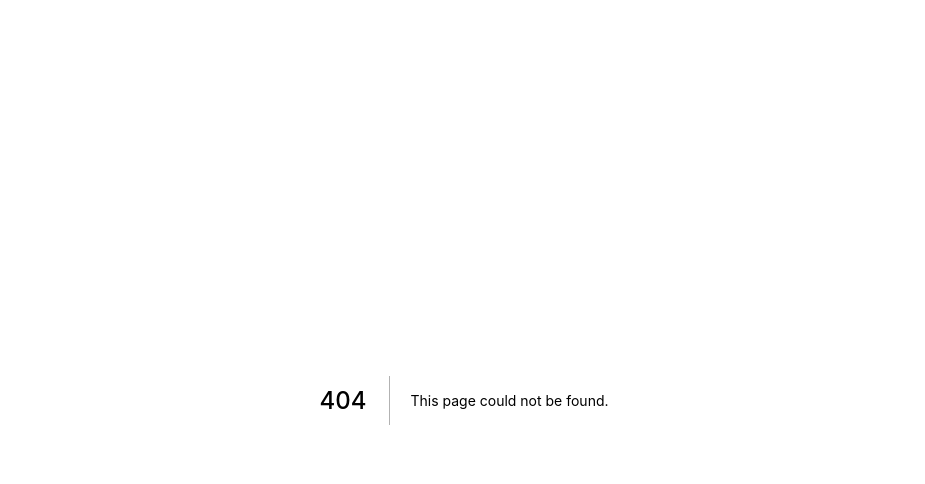
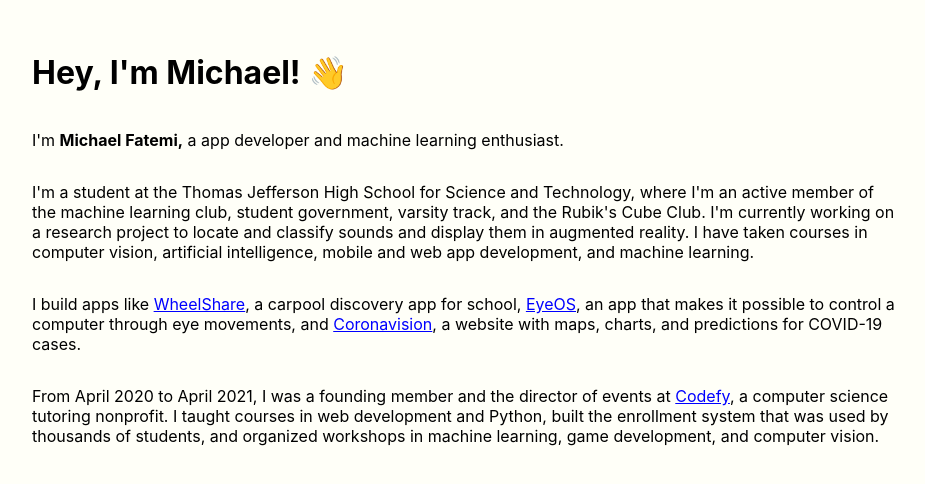
Before and after one commit to myfatemi04/portfolio, a Next.js app: page /about in a window 1280 px wide. Before the commit this address had no page. Shown: the top 484 px of the page, without its empty margins (176-1101 px from the left). Built offline with nearby package versions, Linux system fonts and the light colour scheme.

Commit message:
basic revamp for about page

```diff
--- a/components/Whitebox.tsx
+++ b/components/Container.tsx
@@ -5,16 +5,13 @@ const absoluteMinWidth = `calc(100vw - 2 * ${sidePadding})`;
 const minWidth = `min(${absoluteMinWidth}, 30rem)`;
 const maxWidth = `min(${absoluteMinWidth}, 60rem)`;
 
-export default function Whitebox({ children }: { children: ReactNode }) {
+export default function Container({ children }: { children: ReactNode }) {
   return (
     <div
       style={{
         margin: "1rem auto",
         display: "flex",
         flexDirection: "column",
-        alignItems: "center",
-        borderRadius: "1rem",
-        backgroundColor: "white",
         minWidth,
         maxWidth,
         padding: `1rem ${sidePadding}`,
--- a/components/ProjectBrief.tsx
+++ b/components/ProjectBrief.tsx
@@ -19,7 +19,7 @@ export default function Project({ metadata, content }: ProjectProps) {
         <Youtube
           id={youtubeId}
           style={{
-            maxWidth: "min(100%, 30rem)",
+            maxWidth: "min(100%, 20rem)",
           }}
         />
       )}
--- /dev/null
+++ b/pages/about.tsx
@@ -0,0 +1,42 @@
+import React from "react";
+import Container from "../components/Container";
+
+export default function About() {
+  return (
+    <Container>
+      <h1>Hey, I'm Michael! 👋</h1>
+      <p>
+        I'm <strong>Michael Fatemi,</strong> a app developer and machine
+        learning enthusiast.
+      </p>
+      <p>
+        I'm a student at the Thomas Jefferson High School for Science and
+        Technology, where I'm an active member of the machine learning club,
+        student government, varsity track, and the Rubik's Cube Club. I'm
+        currently working on a research project to locate and classify sounds
+        and display them in augmented reality. I have taken courses in computer
+        vision, artificial intelligence, mobile and web app development, and
+        machine learning.
+      </p>
+      <p>
+        I build apps like{" "}
+        <a href="https://github.com/myfatemi04/wheelshare-frontend">
+          WheelShare
+        </a>
+        , a carpool discovery app for school,{" "}
+        <a href="https://github.com/myfatemi04/eyeos">EyeOS</a>, an app that
+        makes it possible to control a computer through eye movements, and{" "}
+        <a href="https://github.com/myfatemi04/corona-vision">Coronavision</a>,
+        a website with maps, charts, and predictions for COVID-19 cases.
+      </p>
+      <p>
+        From April 2020 to April 2021, I was a founding member and the director
+        of events at <a href="https://codefycs.org/">Codefy</a>, a computer
+        science tutoring nonprofit. I taught courses in web development and
+        Python, built the enrollment system that was used by thousands of
+        students, and organized workshops in machine learning, game development,
+        and computer vision.
+      </p>
+    </Container>
+  );
+}
--- a/pages/projects/[id].tsx
+++ b/pages/projects/[id].tsx
@@ -1,7 +1,7 @@
 import { GetStaticPaths, GetStaticProps } from "next";
 import React from "react";
 import ProjectDetailed from "../../components/ProjectDetailed";
-import Whitebox from "../../components/Whitebox";
+import Container from "../../components/Container";
 import getProjectNames from "../../lib/getProjectNames";
 
 export interface Image {
@@ -30,9 +30,9 @@ export interface ProjectProps {
 
 export default function ProjectPage(props: ProjectProps) {
   return (
-    <Whitebox>
+    <Container>
       <ProjectDetailed {...props} />
-    </Whitebox>
+    </Container>
   );
 }
 
--- a/pages/projects/index.tsx
+++ b/pages/projects/index.tsx
@@ -1,7 +1,7 @@
 import { GetStaticProps } from "next";
 import React from "react";
 import ProjectBrief from "../../components/ProjectBrief";
-import Whitebox from "../../components/Whitebox";
+import Container from "../../components/Container";
 import getProjects from "../../lib/getProjects";
 import { ProjectProps } from "./[id]";
 
@@ -15,11 +15,11 @@ export const getStaticProps: GetStaticProps = async (ctx) => {
 
 export default function Projects({ projects }: { projects: ProjectProps[] }) {
   return (
-    <Whitebox>
+    <Container>
       <h1>Projects</h1>
       {projects.map((project) => (
         <ProjectBrief {...project} />
       ))}
-    </Whitebox>
+    </Container>
   );
 }
--- a/public/main.scss
+++ b/public/main.scss
@@ -35,7 +35,8 @@
 }
 
 body {
-  @extend .gradient;
+  // @extend .gradient;
+  background-color: rgb(255, 255, 248);
   font-family: -apple-system, BlinkMacSystemFont, "Segoe UI", Roboto, Oxygen,
     Ubuntu, Cantarell, "Open Sans", "Helvetica Neue", sans-serif;
   margin: 0;
```
Also changed, not shown: components/SocialGood.tsx (+2 -5 lines), pages/index.tsx (+6 -15 lines).
